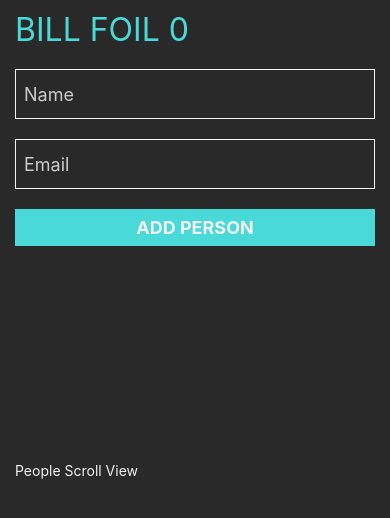
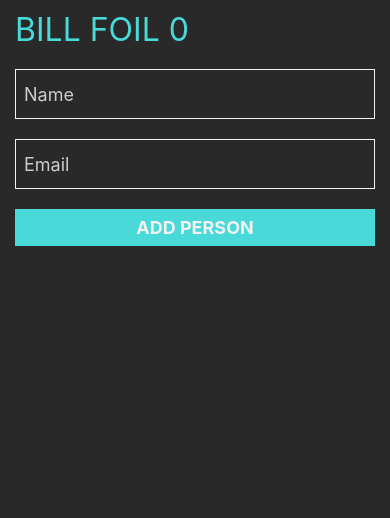
Before and after one commit to thebyronc/billfoil, a React Native app: screen / in a window 390 px wide. Shown: the top 518 px of the page. Built offline with nearby package versions, Linux system fonts and the light colour scheme.

Commit message:
add PeopleScreen and moved components into screen

```diff
--- a/src/App.js
+++ b/src/App.js
@@ -10,7 +10,7 @@ import {
 import Styles from './styles/styles';
 import Bill from './components/Bill';
 import PeopleScrollView from './components/PeopleScrollView';
-
+import PeopleScreen from './screens/PeopleScreen';
 
 export default class App extends Component {
 
@@ -45,11 +45,16 @@ export default class App extends Component {
         <Text style={Styles.headerText}>
           BILL FOIL {this.state.peopleList.length}
         </Text>
-        <Bill testData={this.state.testData}
+        <PeopleScreen testData={this.state.testData}
+        peopleList={this.state.peopleList}
+        updatePeopleList={this.updatePeopleList}
+        peopleList={this.state.peopleList} />
+
+        {/* <Bill testData={this.state.testData}
         peopleList={this.state.peopleList}
         updatePeopleList={this.updatePeopleList} />
         <PeopleScrollView
-        peopleList={this.state.peopleList} />
+        peopleList={this.state.peopleList} /> */}
       </View>
     );
   }
--- a/src/components/PeopleScrollView.js
+++ b/src/components/PeopleScrollView.js
@@ -28,8 +28,6 @@ export default class PeopleScrollView extends Component {
   render() {
     return (
         <View style={Styles.container}>
-            <Text style={Styles.bodyText}>People Scroll View</Text>
-
             <ScrollView style={Styles.container}>
                 <FlatList
                 data={this.props.peopleList}
--- /dev/null
+++ b/src/screens/PeopleScreen.js
@@ -0,0 +1,33 @@
+
+import React, { Component } from 'react';
+import {
+  Platform,
+  StyleSheet,
+  Text,
+  View
+} from 'react-native';
+import Styles from '../styles/styles';
+import Bill from '../components/Bill';
+import PeopleScrollView from '../components/PeopleScrollView';
+
+
+export default class PeopleScreen extends Component {
+
+    constructor(props) {
+        super(props);
+        this.state = { name: '', email: '', peopleList: []};
+      }
+
+
+  render() {
+    return (
+      <View style={Styles.container}>
+        <Bill testData={this.props.testData}
+        peopleList={this.props.peopleList}
+        updatePeopleList={this.props.updatePeopleList} />
+        <PeopleScrollView
+        peopleList={this.props.peopleList} />
+      </View>
+    );
+  }
+}
```
